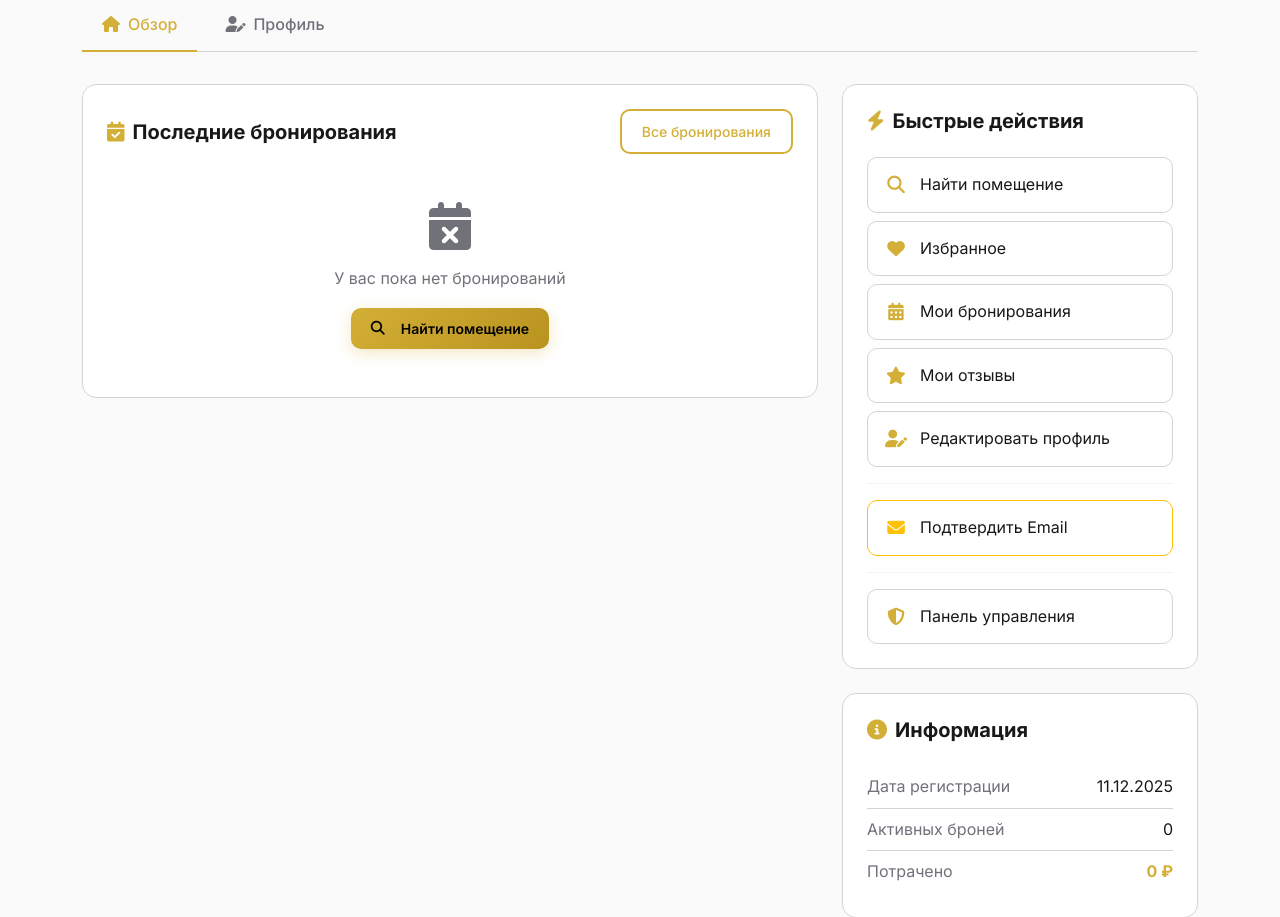
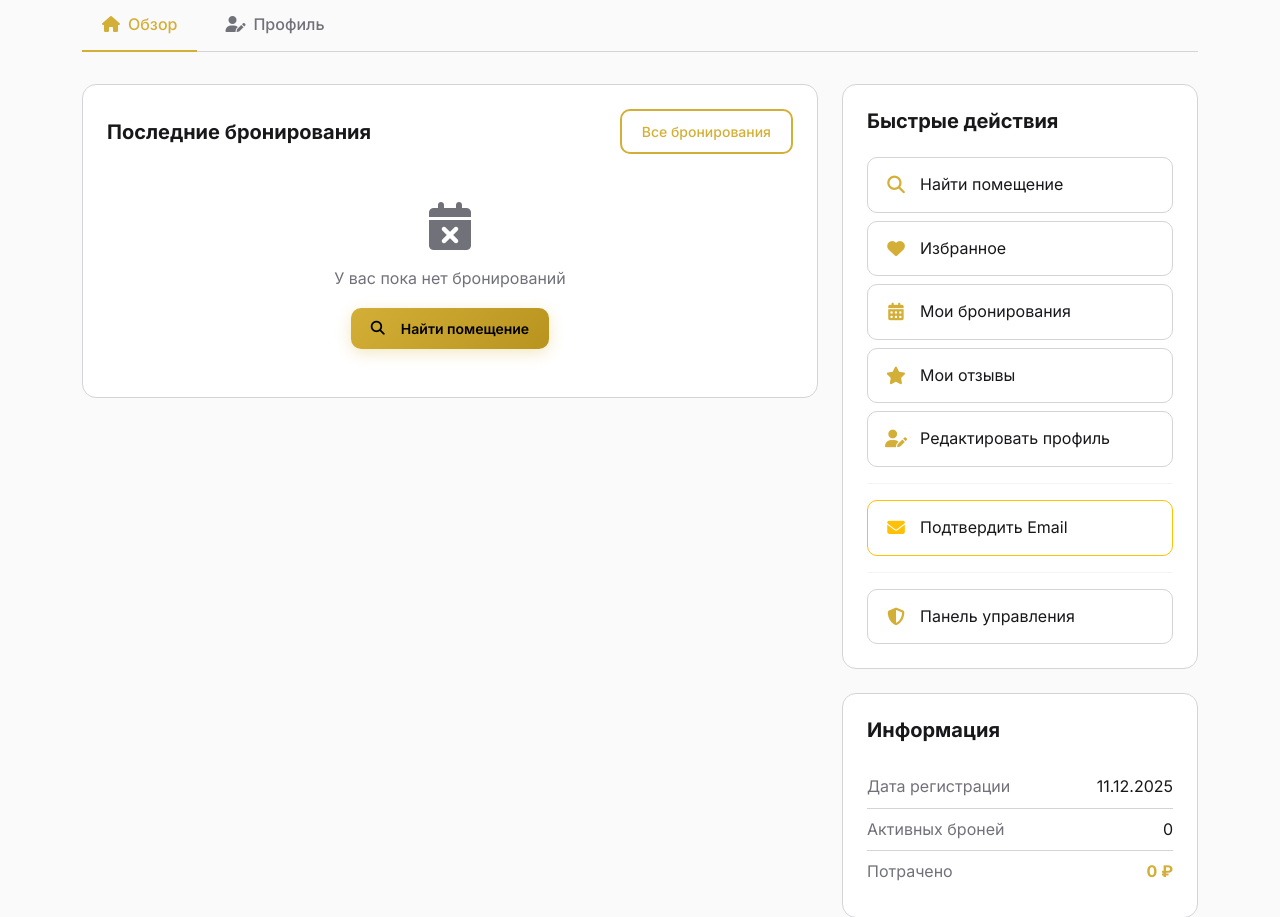
Before and after one commit to Honeysuckle52/interior, a Django app: page /dashboard/ in a window 1280 px wide. Shown: the part 554-1471 px from the top of the page. Run offline with Django 5.2, Linux system fonts and the light colour scheme; the visitor is signed in with stand-in values (Sample User, id 1); data that the repository does not hold is empty.

Commit message:
Основа

```diff
--- a/renta/templates/account/dashboard.html
+++ b/renta/templates/account/dashboard.html
@@ -293,7 +293,7 @@
                 <div class="dashboard-card">
                     <div class="d-flex justify-content-between align-items-center mb-4">
                         <h5 class="fw-bold mb-0 text-themed">
-                            <i class="fas fa-calendar-check me-2 gold-text"></i>Последние бронирования
+                            </i>Последние бронирования
                         </h5>
                         <a href="{% url 'my_bookings' %}" class="btn btn-outline-gold btn-sm">
                             Все бронирования
@@ -344,7 +344,7 @@
                 <div class="dashboard-card mt-4">
                     <div class="d-flex justify-content-between align-items-center mb-4">
                         <h5 class="fw-bold mb-0 text-themed">
-                            <i class="fas fa-heart me-2 gold-text"></i>Избранные помещения
+                            </i>Избранные помещения
                         </h5>
                         <a href="{% url 'my_favorites' %}" class="btn btn-outline-gold btn-sm">
                             Все избранные
@@ -381,7 +381,7 @@
             <div class="col-lg-4">
                 <div class="dashboard-card">
                     <h5 class="fw-bold mb-4 text-themed">
-                        <i class="fas fa-bolt me-2 gold-text"></i>Быстрые действия
+                        </i>Быстрые действия
                     </h5>
                     <div class="d-flex flex-column gap-2">
                         <a href="{% url 'spaces_list' %}" class="quick-action-btn">
@@ -426,7 +426,7 @@
                 <!-- Информация об аккаунте -->
                 <div class="dashboard-card mt-4">
                     <h5 class="fw-bold mb-4 text-themed">
-                        <i class="fas fa-info-circle me-2 gold-text"></i>Информация
+                        </i>Информация
                     </h5>
                     <ul class="list-unstyled mb-0">
                         <li class="d-flex justify-content-between py-2 border-bottom" style="border-color: var(--border-color) !important;">
@@ -457,7 +457,7 @@
                     <!-- Аватар -->
                     <div class="profile-section">
                         <h6 class="profile-section-title">
-                            <i class="fas fa-camera"></i>Фото профиля
+                            </i>Фото профиля
                         </h6>
                         <div class="avatar-upload-area">
                             {% if user.avatar %}
@@ -481,7 +481,7 @@
                     <!-- Основная информация -->
                     <div class="profile-section">
                         <h6 class="profile-section-title">
-                            <i class="fas fa-user"></i>Основная информация
+                            </i>Основная информация
                         </h6>
                         <div class="row g-3">
                             <div class="col-md-6">
@@ -525,7 +525,7 @@
                     <!-- Дополнительная информация -->
                     <div class="profile-section">
                         <h6 class="profile-section-title">
-                            <i class="fas fa-id-card"></i>Дополнительно
+                            </i>Дополнительно
                         </h6>
                         <div class="row g-3">
                             <div class="col-12">
@@ -561,7 +561,7 @@
                     <!-- Статус аккаунта -->
                     <div class="dashboard-card">
                         <h6 class="fw-bold mb-3 text-themed">
-                            <i class="fas fa-shield-alt me-2 gold-text"></i>Статус аккаунта
+                            </i>Статус аккаунта
                         </h6>
                         <div class="d-flex flex-column gap-3">
                             <div class="d-flex align-items-center justify-content-between">
@@ -603,7 +603,7 @@
                     <!-- Подсказки -->
                     <div class="dashboard-card mt-4">
                         <h6 class="fw-bold mb-3 text-themed">
-                            <i class="fas fa-lightbulb me-2 gold-text"></i>Подсказки
+                            </i>Подсказки
                         </h6>
                         <ul class="list-unstyled mb-0 small">
                             <li class="mb-2 d-flex">
--- a/renta/templates/account/favorites.html
+++ b/renta/templates/account/favorites.html
@@ -17,7 +17,7 @@
     <div class="row mb-4">
         <div class="col-12">
             <h1 class="display-5 fw-bold mb-2 text-themed">
-                <i class="fas fa-heart gold-text me-3"></i>Избранное
+                </i>Избранное
             </h1>
             <p class="text-muted">Ваши любимые помещения</p>
         </div>
--- a/renta/templates/account/reviews.html
+++ b/renta/templates/account/reviews.html
@@ -18,7 +18,7 @@
                 </ol>
             </nav>
             <h1 class="display-5 fw-bold mb-4">
-                <i class="fas fa-star me-2 gold-text"></i>Мои отзывы
+                </i>Мои отзывы
             </h1>
             {% if reviews %}
                 <div class="row g-4">
```
